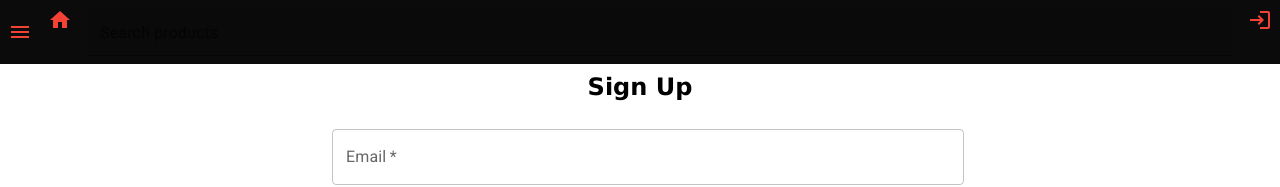
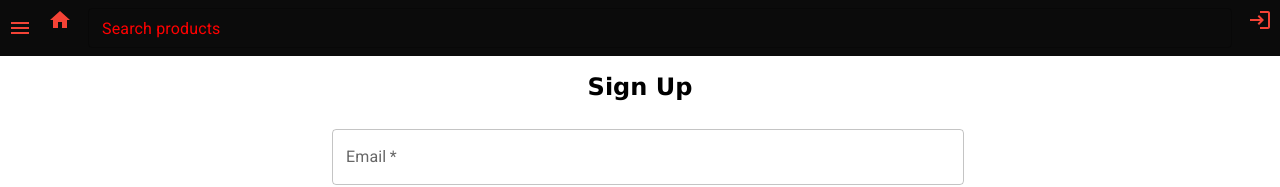
Before and after one commit to Jack-Tillman/TheCapstoneProject, a React (Vite) app: page /register in a window 1280 px wide. Shown: the top 187 px of the page. Built offline with nearby package versions, Linux system fonts and the light colour scheme.

Commit message:
Fixed issue with confirm password visuals, edited search bar

```diff
--- a/src/client/components/NavBar.jsx
+++ b/src/client/components/NavBar.jsx
@@ -85,11 +85,14 @@ const NavBar = ({ token, setToken }) => {
 
           <FormControl sx={{ m: 1, width: "1"}}>
             <TextField
+              InputLabelProps={{
+                sx: {color: "red"}
+              }}
               label="Search products"
               onChange={(e) => setSearchParams(e.target.value.toLowerCase())}
-              sx={{input: { color: 'white' }}}
+              sx={{input: { color: 'white', }}}
               size="small"
-              variant="filled"
+              variant="outlined"
             />
           </FormControl>
 
--- a/src/client/components/Register.jsx
+++ b/src/client/components/Register.jsx
@@ -160,7 +160,7 @@ export const Register = ({ token, setToken }) => {
                 </IconButton>
               </InputAdornment>
             }
-            label="Password"
+            label="Confirm Password"
             // type='password'
             // id='password'
             value={passwordAgain}
```
